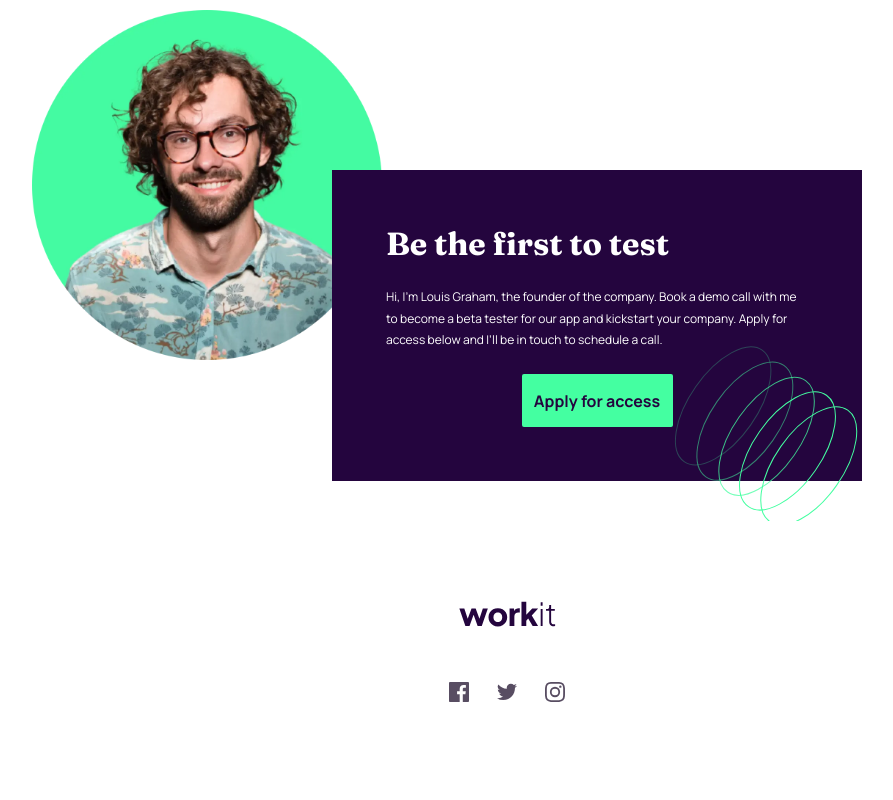
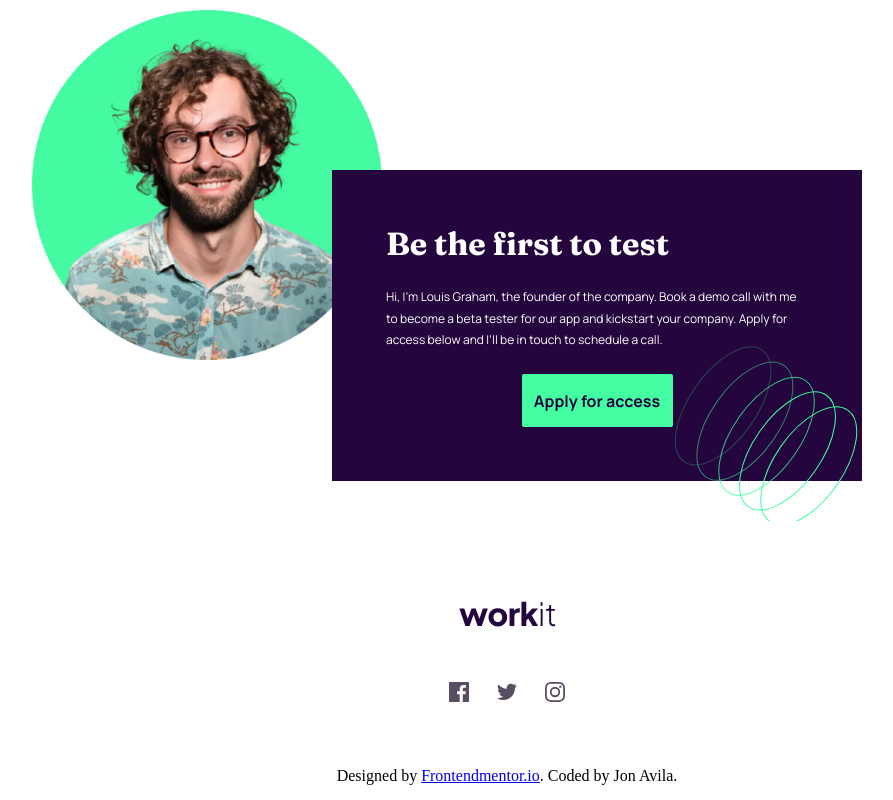
Before and after one commit to madroosterlab/FEM-Workit, a plain HTML site: page index.html in a window 1280 px wide. Shown: the part 1538-2338 px from the top of the page, without its empty margins (133-1026 px from the left). Drawn offline with Linux system fonts and the light colour scheme.

Commit message:
fixed readme

```diff
--- a/index.html
+++ b/index.html
@@ -109,4 +109,8 @@
       </section>
     </footer>
   </body>
+  <span class="attribution"
+    >Designed by <a href="https://www.frontendmentor.io/">Frontendmentor.io</a>.
+    Coded by Jon Avila.</span
+  >
 </html>
--- a/style.css
+++ b/style.css
@@ -210,6 +210,13 @@ footer {
   width: 116px;
   justify-content: space-between;
 }
+.attribution {
+  display: block;
+  position: relative;
+  bottom: 15px;
+  margin: 0 auto;
+  text-align: center;
+}
 @media only screen and (min-width: 766px) {
   .deco-1,
   .deco-2,
```
Also changed, not shown: 1 other file.
